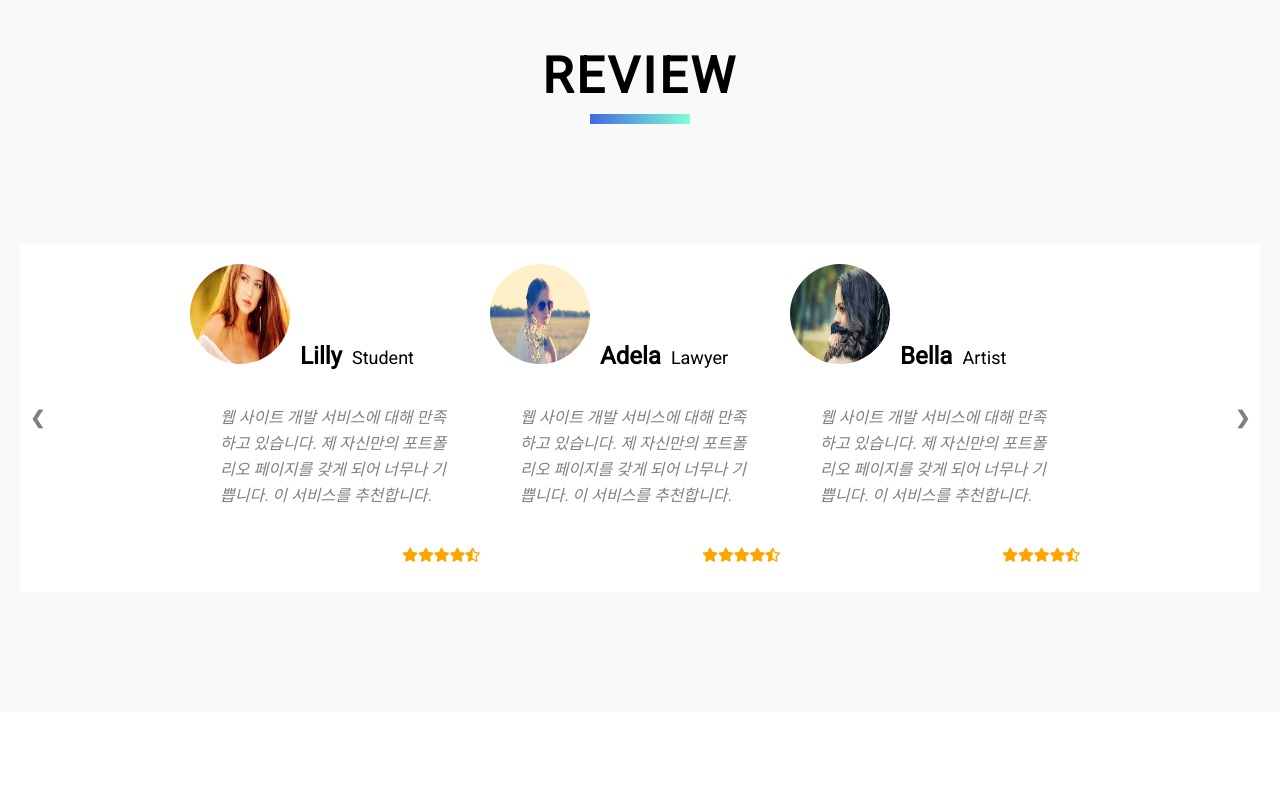
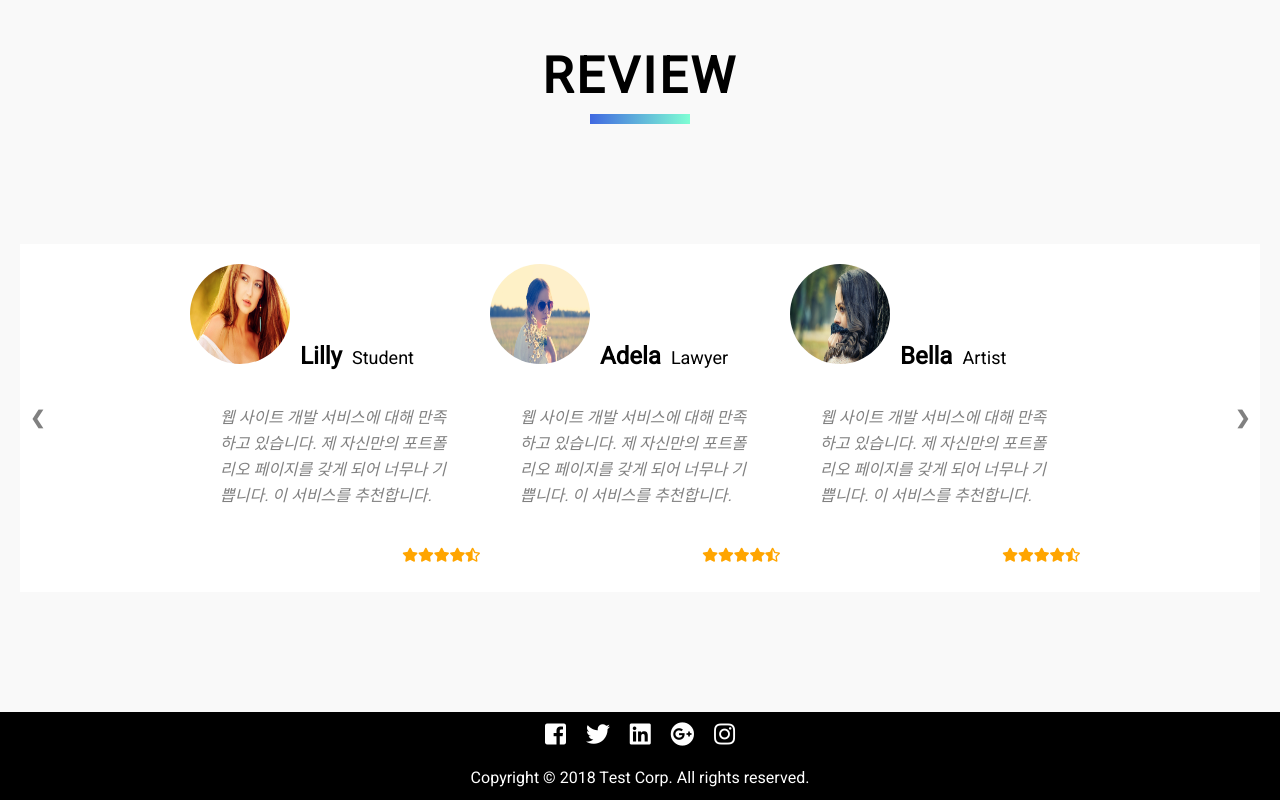
Before and after one commit to sundlee/myportfolio, a plain HTML site: page index.html in a window 1280 px wide. Shown: the part 5433-6233 px from the top of the page. Before the commit the page ends 6145 px from the top, so only its background shows below. Drawn offline with Linux system fonts and the light colour scheme.

Commit message:
Add footer

```diff
--- a/index.html
+++ b/index.html
@@ -607,6 +607,20 @@
       </div>
     </section>
 
+    <footer class="footer-area">
+      <div class="sns">
+        <div class="item" id="facebook"><i class="fab fa-facebook-square"></i></div>
+        <div class="item" id="twitter"><i class="fab fa-twitter"></i></div>
+        <div class="item" id="linkedin"><i class="fab fa-linkedin"></i></div>
+        <div class="item" id="google"><i class="fab fa-google-plus"></i></div>
+        <div class="item" id="instagram"><i class="fab fa-instagram"></i></div>
+      </div>
+      <div class="info">
+        <p>Copyright © 2018 Test Corp. All rights reserved.</p>
+      </div>
+
+    </footer>
+
 
     <!-- user script -->
     <script src="portfolio.js"></script>
--- a/portfolio.css
+++ b/portfolio.css
@@ -708,3 +708,29 @@ section {
   font-size: 14px;
   color: orange;
 }
+
+/* footer area */
+.footer-area {
+  height: auto;
+  text-align: center;
+  background-color: black;
+}
+
+.footer-area * {
+  color: white;
+}
+
+.footer-area > .sns > .item {
+  display: inline-block;
+  padding: 10px;
+  cursor: pointer:
+}
+
+.footer-area > .sns > .item > i {
+  font-size: 24px;
+}
+
+.footer-area > .info > p {
+  font-size: 16px;
+  padding: 10px 0;
+}
```
